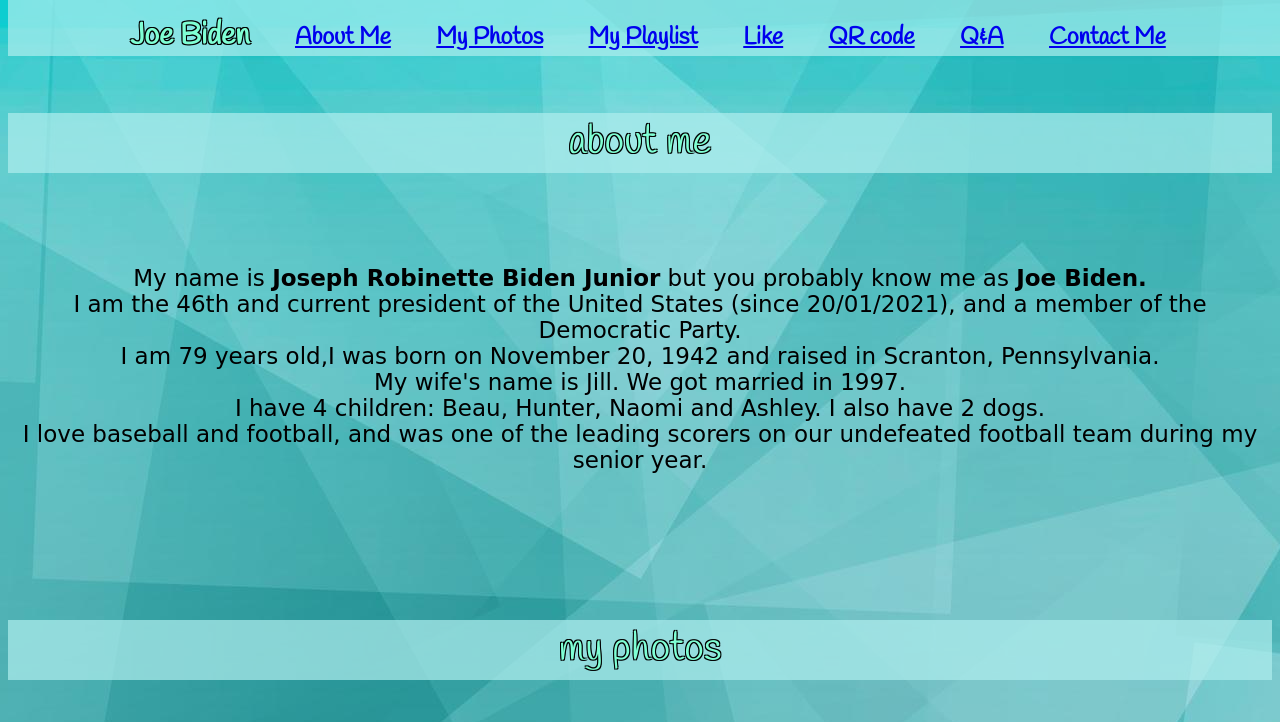
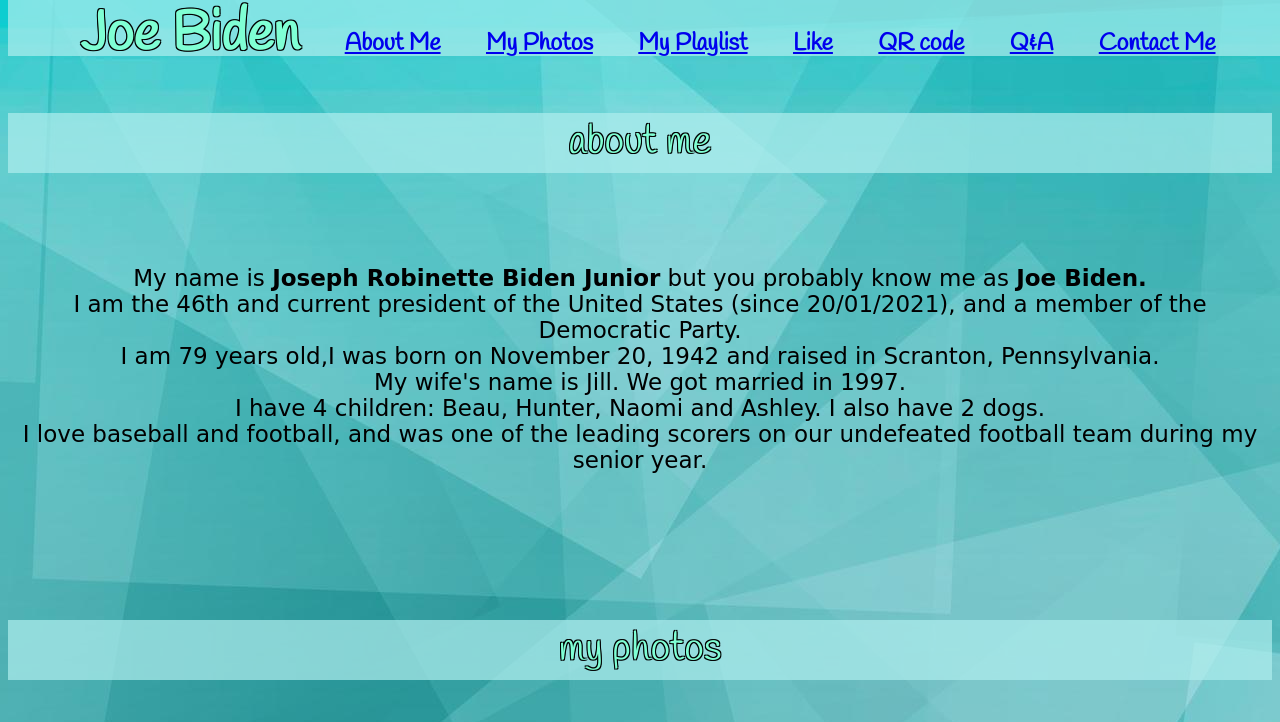
Before and after one commit to Web-Development-Environments-2021/assignment1-NoaBiren, a plain HTML site: page index.html in a window 1280 px wide. Shown: the top 722 px of the page. Drawn offline with Linux system fonts and the light colour scheme; a web font is replaced by a local one.

Commit message:
logo change

```diff
--- a/style.css
+++ b/style.css
@@ -18,7 +18,7 @@
 }
 
 li:hover{
-    background-color: deepskyblue;
+    background-color: rgb(0, 191, 255, 0.7);
 	height: 56px;
 
 }
@@ -67,13 +67,16 @@
 }
 #logo{
 	font: "candara";
-	font-size: 30px;
+	font-size: 55px;
 	color:aquamarine;
 	text-shadow: -1px 1px 0 #000,
 	1px 1px 0 #000,
     1px -1px 0 #000,
     -1px -1px 0 #000;
+	/* text-shadow: 1px 1px 2px black, 0 0 25px rgb(0, 208, 255), 0 0 5px rgb(0, 191, 255); */
+
 }
+
 
 .form-style-3{
 	max-width: 450px;
```
Also changed, not shown: index.html (+1 -0 lines).
